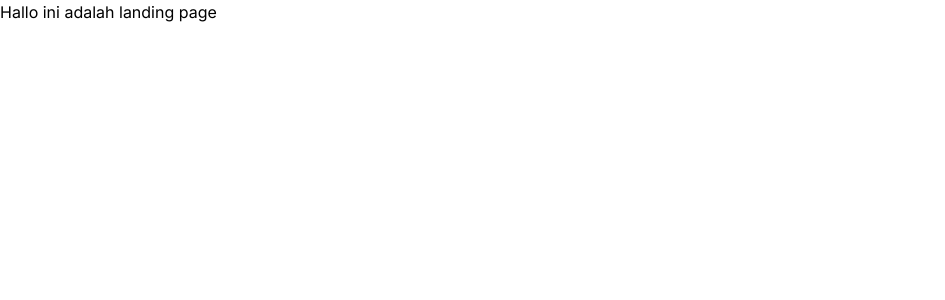
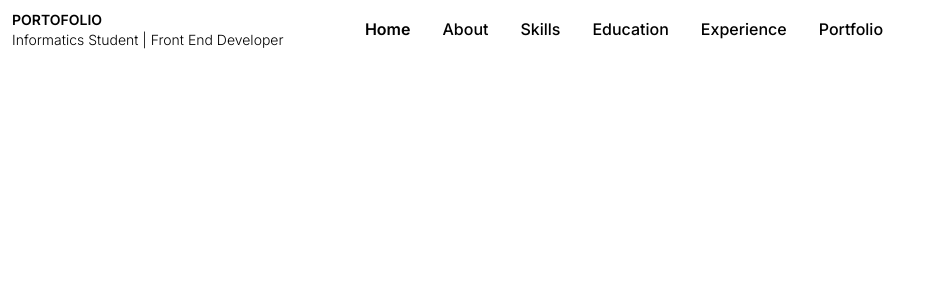
Before and after one commit to Orizaaaaa/undangandigital, a Next.js app: page / in a window 1280 px wide. Shown: the top 300 px of the page, without its empty margins (0-945 px from the left). Built offline with nearby package versions, Linux system fonts and the light colour scheme.

Commit message:
create navbar

```diff
--- a/package.json
+++ b/package.json
@@ -12,6 +12,7 @@
     "next": "14.1.0",
     "react": "^18",
     "react-dom": "^18",
+    "react-icons": "^5.0.1",
     "swiper": "^11.0.6"
   },
   "devDependencies": {
--- /dev/null
+++ b/src/app/components/organism/landingpage/navbar/index.tsx
@@ -0,0 +1,139 @@
+'use client'
+import './navbar.scss';
+import { usePathname } from 'next/navigation'
+import React, { useEffect, useState } from 'react'
+import Image from 'next/image';
+import Link from 'next/link';
+import { FaDownload } from "react-icons/fa";
+import { navigation } from '@/app/utils/dataObject';
+
+const Navbar = () => {
+    const pathname = usePathname()
+    const [mobileMenuOpen, setMobileMenuOpen] = useState(false);
+
+    // Fungsi untuk mengubah status tampilan menu mobile
+    const toggleMobileMenu = () => {
+        setMobileMenuOpen(!mobileMenuOpen);
+    };
+
+    const [navbarBg, setnavbarBg] = useState(false);
+
+    // untuk navbar glassmorphine
+    const changeBackground = () => {
+        if (typeof window !== 'undefined') {
+            // Check if window is defined before accessing scrollY
+            if (window.scrollY >= 80) {
+                setnavbarBg(true);
+            } else {
+                setnavbarBg(false);
+            }
+        }
+    };
+
+    useEffect(() => {
+        window.addEventListener('scroll', changeBackground);
+
+        return () => {
+            // Cleanup: remove the event listener when the component is unmounted
+            window.removeEventListener('scroll', changeBackground);
+        };
+    }, []);
+
+
+    // untuk scrolling ke section yang aktif
+    const [activeSection, setActiveSection] = useState('home');
+
+    useEffect(() => {
+        const handleScroll = () => {
+
+            const sections = document.querySelectorAll('section');
+
+            sections.forEach(section => {
+                const rect = section.getBoundingClientRect();
+
+                if (rect.top <= 330 && rect.bottom >= 330) {
+                    setActiveSection(section.id);
+                }
+            });
+        };
+
+        window.addEventListener('scroll', handleScroll);
+
+        return () => {
+            window.removeEventListener('scroll', handleScroll);
+        };
+    }, []);
+
+
+    return (
+        <nav className={`fixed top-0 left-0 py-2.5 w-full z-10    ${navbarBg ? 'navbarbgActive' : ''}`}>
+            <div className="grid grid-cols-2 lg:grid-cols-4 flex-wrap items-center justify-between  px-3 mx-auto ">
+                <div className="flex items-center gap-2">
+                    {/* <Image className='portfolio-icon' src={image_porto2} alt="portfolio-icon" /> */}
+                    <span className="self-center text-sm font-semibold whitespace-nowrap text-black">
+                        <div className="flex flex-col">
+                            <span> PORTOFOLIO</span>
+                            <span className=' top-0 text-sm font-light ' > Informatics Student | Front End Developer</span>
+                        </div>
+                    </span>
+                </div>
+
+                <div className="flex items-center justify-end lg:order-2">
+                    <div className="hidden mt-2 mr-4 sm:inline-block">
+                        <span />
+                    </div>
+                    {/* <ButtonPrimary onClick={downloadPdf} type='button' className='items-center justify-center font-medium gap-2  px-4 py-2 rounded-md hidden lg:block lg:flex'>
+                        Download my CV
+                        <FaDownload />
+                    </ButtonPrimary> */}
+
+                    <button
+                        onClick={toggleMobileMenu}
+                        className={`{ navbar-toggler lg:hidden border-0 ${mobileMenuOpen ? "opened" : ""}`}
+                        type="button"
+                    >
+                        <span>
+                            <svg width="34" height="34" viewBox="0 0 100 100">
+                                <path
+                                    className="line line1"
+                                    d="M 20,29.000046 H 80.000231 C 80.000231,29.000046 94.498839,28.817352 94.532987,66.711331 94.543142,77.980673 90.966081,81.670246 85.259173,81.668997 79.552261,81.667751 75.000211,74.999942 75.000211,74.999942 L 25.000021,25.000058"
+                                />
+                                <path className="line line2" d="M 20,50 H 80" />
+                                <path
+                                    className="line line3"
+                                    d="M 20,70.999954 H 80.000231 C 80.000231,70.999954 94.498839,71.182648 94.532987,33.288669 94.543142,22.019327 90.966081,18.329754 85.259173,18.331003 79.552261,18.332249 75.000211,25.000058 75.000211,25.000058 L 25.000021,74.999942"
+                                />
+                            </svg>
+                        </span>
+                    </button>
+                </div>
+
+                <div
+                    className={`items-center flex-col col-span-2 lg:col-span-2 w-full  justify-between px-2 mx-auto lg:flex lg:w-auto lg:order-1  overflow-hidden ${mobileMenuOpen ? 'block' : 'hidden'}`}
+                    id="mobile-menu-2"
+                >
+                    <ul className="flex  flex-col mt-4  p-3 lg:p-0 text-black font-medium lg:flex-row lg:space-x-8 lg:mt-0 w-full rounded-lg gap-1 lg:gap-0">
+                        {navigation.map((item, index) => (
+                            <li key={index}>
+                                <Link className={`link  no-underline ${activeSection === item.location || pathname === item.location ? 'active ' : ''}`}
+
+                                    href={item.location !== '/portfolio' ? `/#${item.location}` : item.location}>
+                                    {item.title}
+                                </Link>
+                            </li>
+                        ))}
+                        <li>
+                            {/* <ButtonPrimary type='button' onClick={downloadPdf} className='items-center mt-3 justify-center font-medium gap-2  px-4 py-2 rounded-md block lg:hidden flex w-full'>
+                                Download my CV
+                                <FaDownload />
+                            </ButtonPrimary> */}
+                        </li>
+                    </ul>
+                </div>
+            </div>
+        </nav>
+
+    )
+}
+
+export default Navbar
--- /dev/null
+++ b/src/app/components/organism/landingpage/navbar/navbar.scss
@@ -0,0 +1,153 @@
+// change background navbar
+.navbarbgActive {
+
+    background: rgba(211, 202, 202, 0.3);
+    backdrop-filter: blur(10px);
+    box-shadow: 0 0 10px rgba(0, 0, 0, 0.1);
+    transition: 0.4s;
+
+}
+
+nav {
+
+
+    // button close menu
+    .line {
+        fill: none;
+        stroke: #8d0a0a;
+        stroke-width: 6;
+        transition: stroke-dasharray 600ms cubic-bezier(0.4, 0, 0.2, 1),
+            stroke-dashoffset 600ms cubic-bezier(0.4, 0, 0.2, 1);
+    }
+
+    .line1 {
+        stroke-dasharray: 60 207;
+        stroke-width: 6;
+    }
+
+    .line2 {
+        stroke-dasharray: 60 60;
+        stroke-width: 6;
+    }
+
+    .line3 {
+        stroke-dasharray: 60 207;
+        stroke-width: 6;
+    }
+
+    .opened .line1 {
+        stroke-dasharray: 90 207;
+        stroke-dashoffset: -134;
+        stroke-width: 6;
+    }
+
+    .opened .line2 {
+        stroke-dasharray: 1 60;
+        stroke-dashoffset: -30;
+        stroke-width: 6;
+    }
+
+    .opened .line3 {
+        stroke-dasharray: 90 207;
+        stroke-dashoffset: -134;
+        stroke-width: 6;
+    }
+
+    // button close menu end
+
+    .title-section {
+        margin-top: 50px;
+        margin-bottom: 50px;
+    }
+
+    .flex {
+        a img {
+            width: 40px;
+        }
+    }
+
+    .grid .flex {
+        .self-center {
+            .flex span:first-child {
+                color: var(--primary);
+            }
+        }
+    }
+
+    .grid .items-center ul li a:hover,
+    .grid .items-center ul li a.active {
+        color: var(--primary);
+        font-weight: 600;
+    }
+
+    .grid .items-center a:hover::after {
+        width: 100%;
+    }
+
+    .grid .items-center ul li a.active::after {
+        content: '';
+        display: block;
+        width: 100%;
+        height: 2px;
+        background: var(--primary);
+        transition: width .3s;
+    }
+
+    .grid .items-center ul li a::after {
+        content: '';
+        display: block;
+        width: 0;
+        height: 2px;
+        background: var(--primary);
+        transition: width .3s;
+    }
+
+    .flex {
+        .portfolio-icon {
+            width: 50px;
+            height: 50px;
+        }
+    }
+
+
+}
+
+@media screen and (max-width: 1256px) {
+    .flex {
+        .self-center .flex span:last-child {
+            display: none;
+
+        }
+    }
+}
+
+@media screen and (max-width: 1020px) {
+    .flex {
+        .self-center .flex span:last-child {
+            display: block;
+        }
+    }
+}
+
+@media screen and (max-width: 1024px) {
+    nav {
+        background: rgba(211, 202, 202, 0.3);
+        backdrop-filter: blur(10px);
+        box-shadow: 0 0 10px rgba(0, 0, 0, 0.1);
+        transition: 0.4s;
+
+        .grid .items-center ul {
+            background-color: var(--wallBg);
+        }
+    }
+}
+
+@media screen and (max-width: 434px) {
+    nav {
+        .flex {
+            .portfolio-icon {
+                display: none;
+            }
+        }
+    }
+}
--- /dev/null
+++ b/src/app/utils/dataObject.ts
@@ -0,0 +1,27 @@
+export const navigation = [
+    {
+        title: 'Home',
+        location: 'home'
+    },
+    {
+        title: 'About',
+        location: 'aboutMe'
+    },
+    {
+        title: 'Skills',
+        location: 'my-skill'
+    },
+    {
+        title: 'Education',
+        location: 'educations'
+    },
+    {
+        title: 'Experience',
+        location: 'experiences'
+    },
+    {
+        title: 'Portfolio',
+        location: '/portfolio'
+    },
+
+]
--- a/src/app/view/LandingPage/LandingPageView.tsx
+++ b/src/app/view/LandingPage/LandingPageView.tsx
@@ -1,7 +1,11 @@
+import Navbar from "@/app/components/organism/landingpage/navbar"
 
 const LandingPageView = () => {
     return (
-        <div> Hallo ini adalah landing page </div>
+        <>
+            <Navbar />
+            {/* <div> Hallo ini adalah landing page </div> */}
+        </>
     )
 }
 
```
Also changed, not shown: 1 other file (tests, documents, lock files or other folders).
